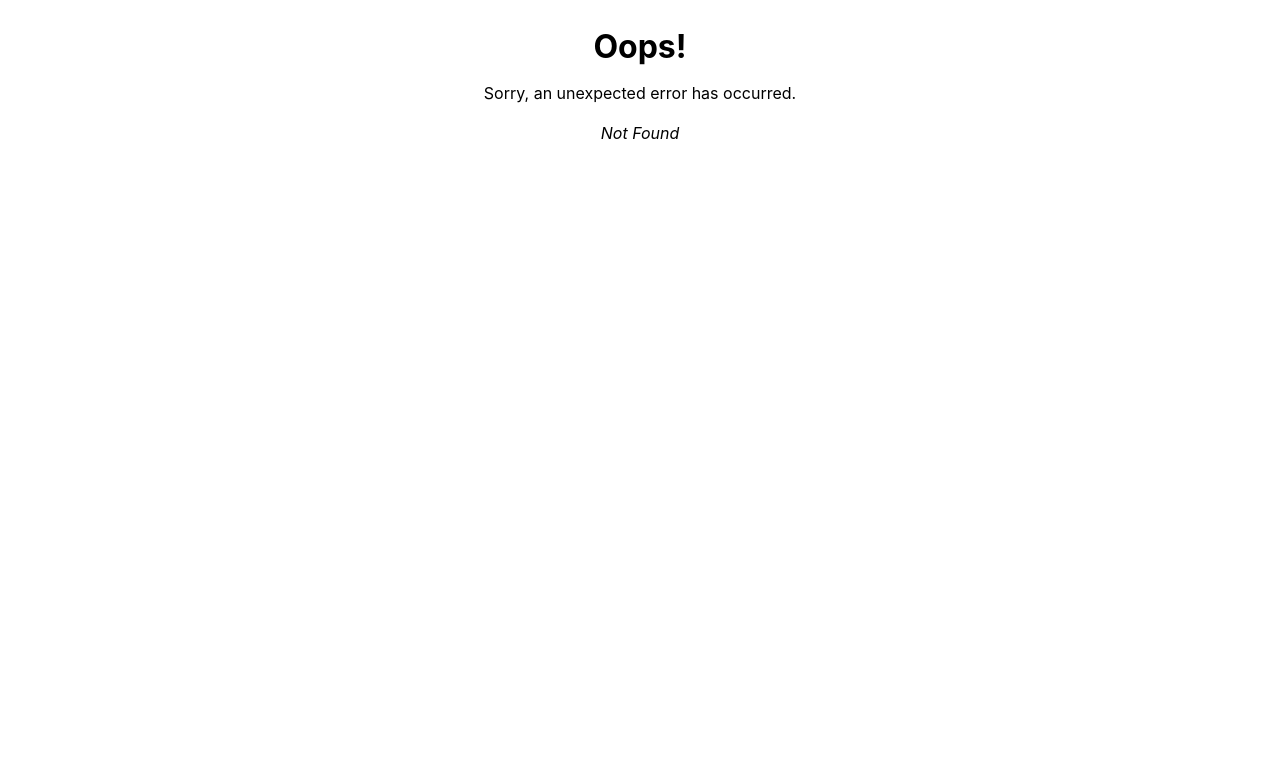
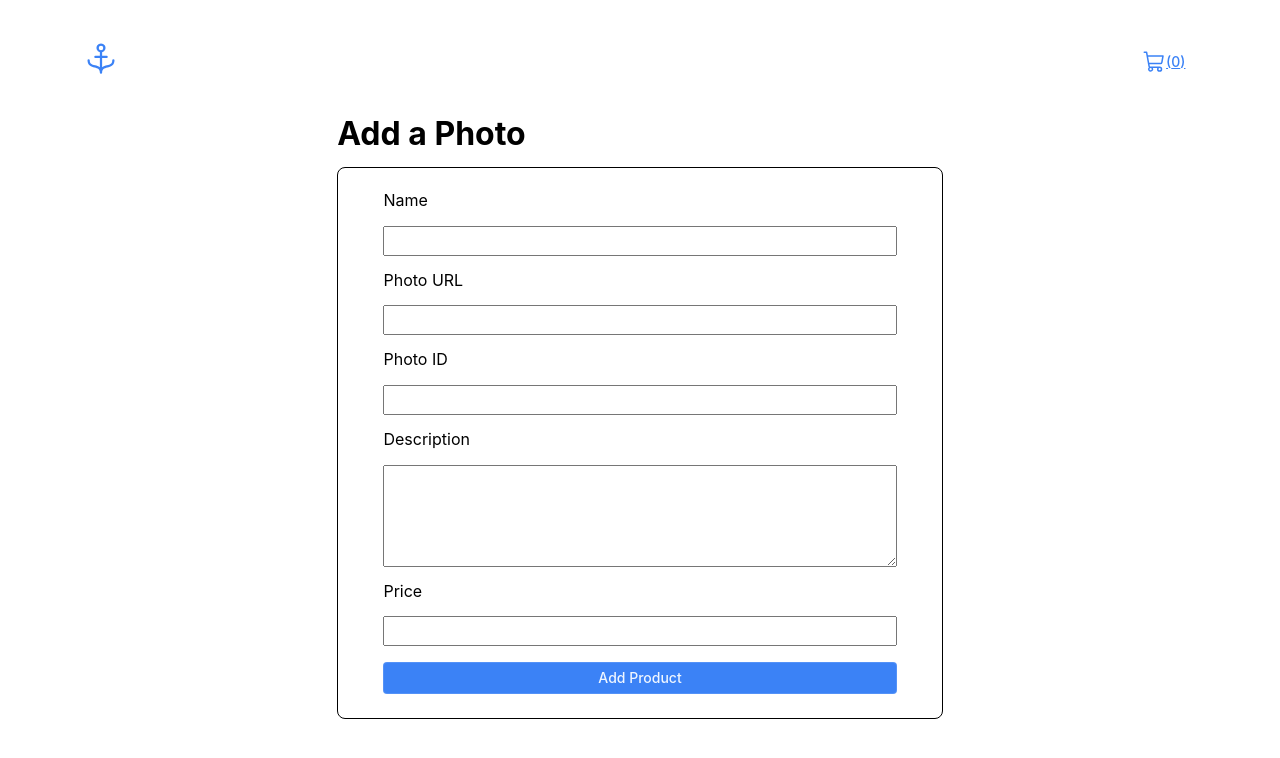
Before and after one commit to vittorpeli/react-ecom, a React (Vite) app: page /add in a window 1280 px wide. Before the commit this address had no page. Shown: the top 758 px of the page. Built offline with nearby package versions, Linux system fonts and the light colour scheme.

Commit message:
Create "Add Product" Page

```diff
--- /dev/null
+++ b/src/components/ui/ProductForm.jsx
@@ -0,0 +1,32 @@
+import { Stack } from "../layouts/Stack/Stack"
+import { Wrapper } from "../layouts/Wrapper/Wrapper"
+import { Button } from "./Button/Button"
+
+
+export const ProductForm = () => {
+  return (
+    <Wrapper>
+      <form>
+        <Stack>
+          <label htmlFor="name">Name</label>
+          <input type="text" name="name"/>
+
+          <label htmlFor="url">Photo URL</label>
+          <input type="text" name="url" />
+
+          <label htmlFor="id">Photo ID</label>
+          <input type="text" name="id"/>
+
+          <label htmlFor="desc">Description</label>
+          <textarea type="text" name="desc" rows={4} cols={50}/>
+
+          <label htmlFor="price">Price</label>
+          <input type="text" name="price" />
+
+          <Button type='submit'>Add Product</Button>
+
+        </Stack>
+      </form>
+    </Wrapper>
+  )
+}
--- a/src/main.jsx
+++ b/src/main.jsx
@@ -15,6 +15,7 @@ import { Cart } from './pages/Cart.jsx';
 import { SuccessPage } from './pages/SuccessPage.jsx';
 import { Login } from './pages/Login.jsx';
 import { Dashboard } from './pages/Dashboard.jsx';
+import { Add } from './pages/Add.jsx';
 
 const router = createBrowserRouter([
   {
@@ -41,6 +42,10 @@ const router = createBrowserRouter([
   {
     path: "/dashboard",
     element: <Dashboard />
+  },
+  {
+    path: "/add",
+    element: <Add />
   }
 ])
 
--- /dev/null
+++ b/src/pages/Add.jsx
@@ -0,0 +1,29 @@
+import { Box } from "../components/layouts/Box/Box"
+import { Center } from "../components/layouts/Center/Center"
+import { Stack } from "../components/layouts/Stack/Stack"
+import { Wrapper } from "../components/layouts/Wrapper/Wrapper"
+import { Navbar } from "../components/ui/Navbar"
+import { ProductForm } from "../components/ui/ProductForm"
+
+export const Add = () => {
+  return (
+    <Wrapper className="mb-4">
+      <Stack>
+
+        <div>
+          <Navbar />
+        </div>
+
+        <Center>
+          <Stack>
+            <h1>Add a Photo</h1>
+            <Box>
+              <ProductForm />
+            </Box>
+          </Stack>
+        </Center>
+
+      </Stack>
+    </Wrapper>
+  )
+}
--- a/src/pages/Dashboard.jsx
+++ b/src/pages/Dashboard.jsx
@@ -9,6 +9,7 @@ import { Wrapper } from "../components/layouts/Wrapper/Wrapper"
 import { Button } from "../components/ui/Button/Button"
 import { Navbar } from "../components/ui/Navbar"
 import { Card } from "../components/ui/Card"
+import { Link } from "react-router-dom";
 
 export const Dashboard = () => {
   const [photos, setPhotos] = useState([]);
@@ -51,7 +52,9 @@ export const Dashboard = () => {
             <h2 className="font-bold mr-2">Dashboard</h2>
             <aside className="flex flex-wrap gap-2">
               <span className="mr-2">Click on a photo to edit, or</span>
-              <Button variant="ghost">Add a New One</Button>
+              <Link to="/add">
+                <Button variant="ghost">Add a New One</Button>
+              </Link>
             </aside>
           </div>
         </Wrapper>
```
